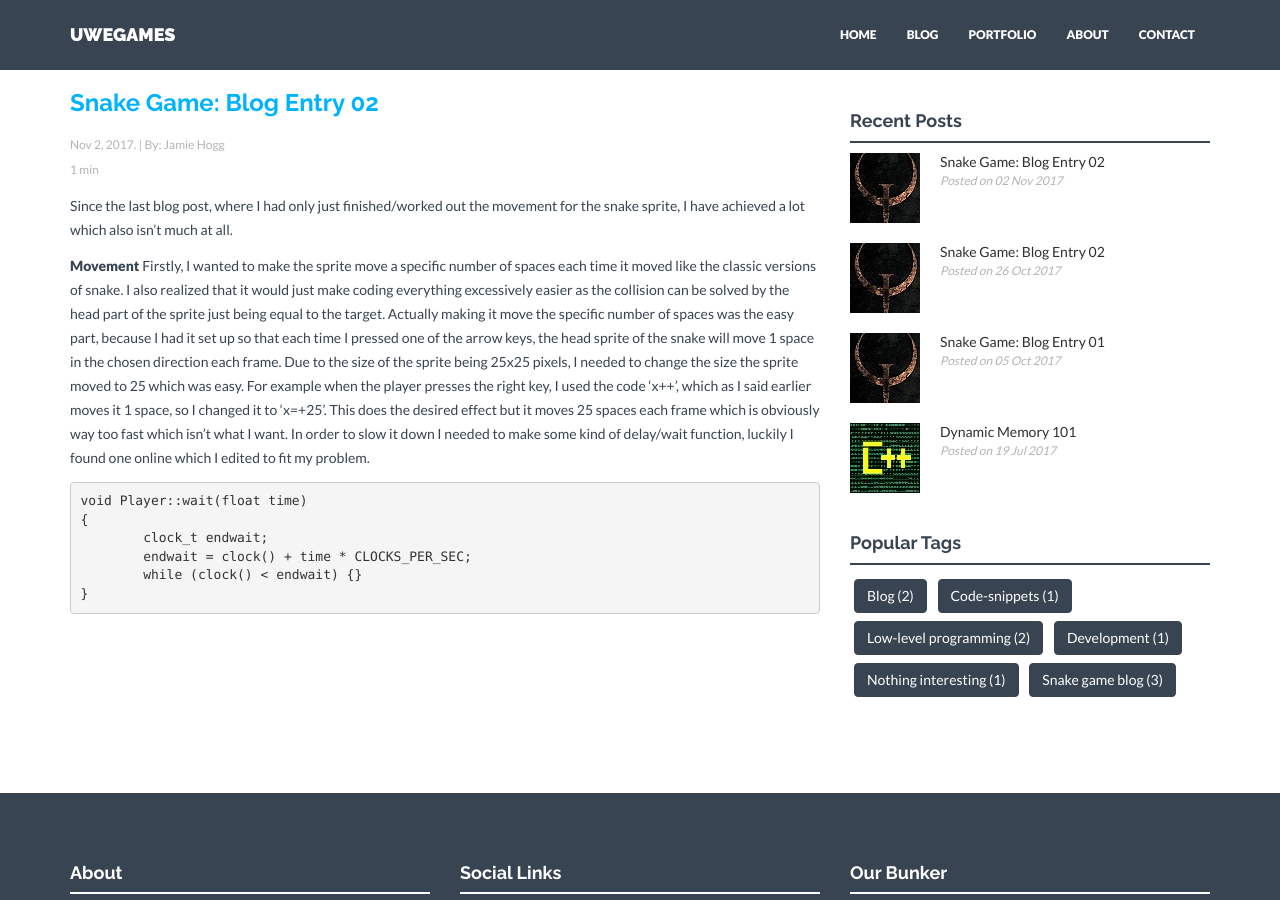
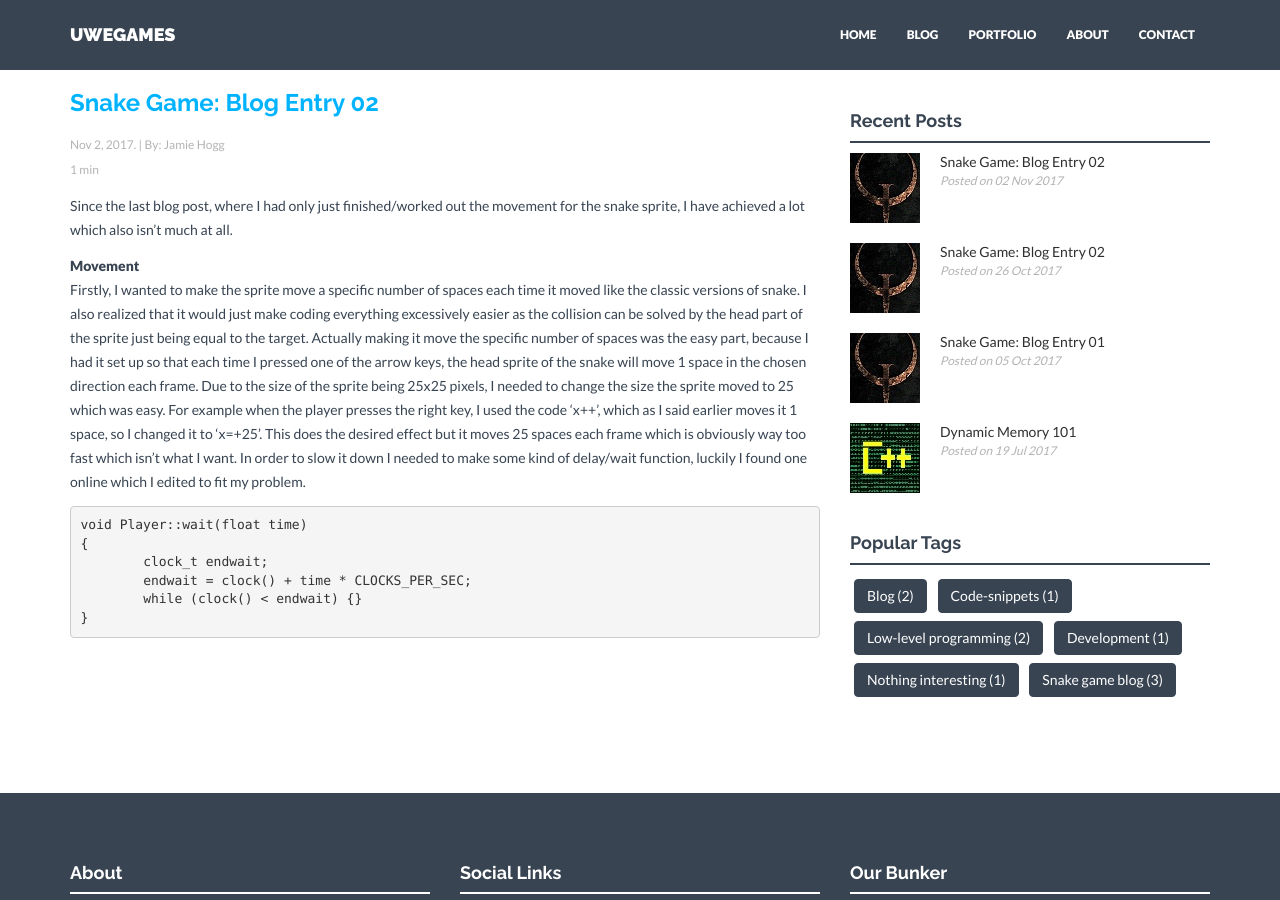
Before and after one commit to JamieHogg/JamieHogg.github.io, a Jekyll site: the page built from _posts/2017-11-02-snake_game.markdown, in a window 1280 px wide and 900 px high, scrolled down 539 px. Built offline with Jekyll 4.4.1, drawn with Linux system fonts in a browser that asks for light colours; nearby versions of some CDN libraries.

```diff
--- a/_posts/2017-11-02-snake_game.markdown
+++ b/_posts/2017-11-02-snake_game.markdown
@@ -10,7 +10,7 @@ thumb: quake_thumb.jpg
 ---
 Since the last blog post, where I had only just finished/worked out the movement for the snake sprite, I have achieved a lot which also isn't much at all.
 
-<b>Movement</b>
+<b>Movement</b><BR>
 Firstly, I wanted to make the sprite move a specific number of spaces each time it moved like the classic versions of snake. I also realized that it would just make coding everything excessively easier as the collision can be solved by the head part of the sprite just being equal to the target. Actually making it move the specific number of spaces was the easy part, because I had it set up so that each time I pressed one of the arrow keys, the head sprite of the snake will move 1 space in the chosen direction each frame. Due to the size of the sprite being 25x25 pixels, I needed to change the size the sprite moved to 25 which was easy.
 For example when the player presses the right key, I used the code 'x++', which as I said earlier moves it 1 space, so I changed it to 'x=+25'. This does the desired effect but it moves 25 spaces each frame which is obviously way too fast which isn't what I want.
 In order to slow it down I needed to make some kind of delay/wait function, luckily I found one online which I edited to fit my problem.
```
